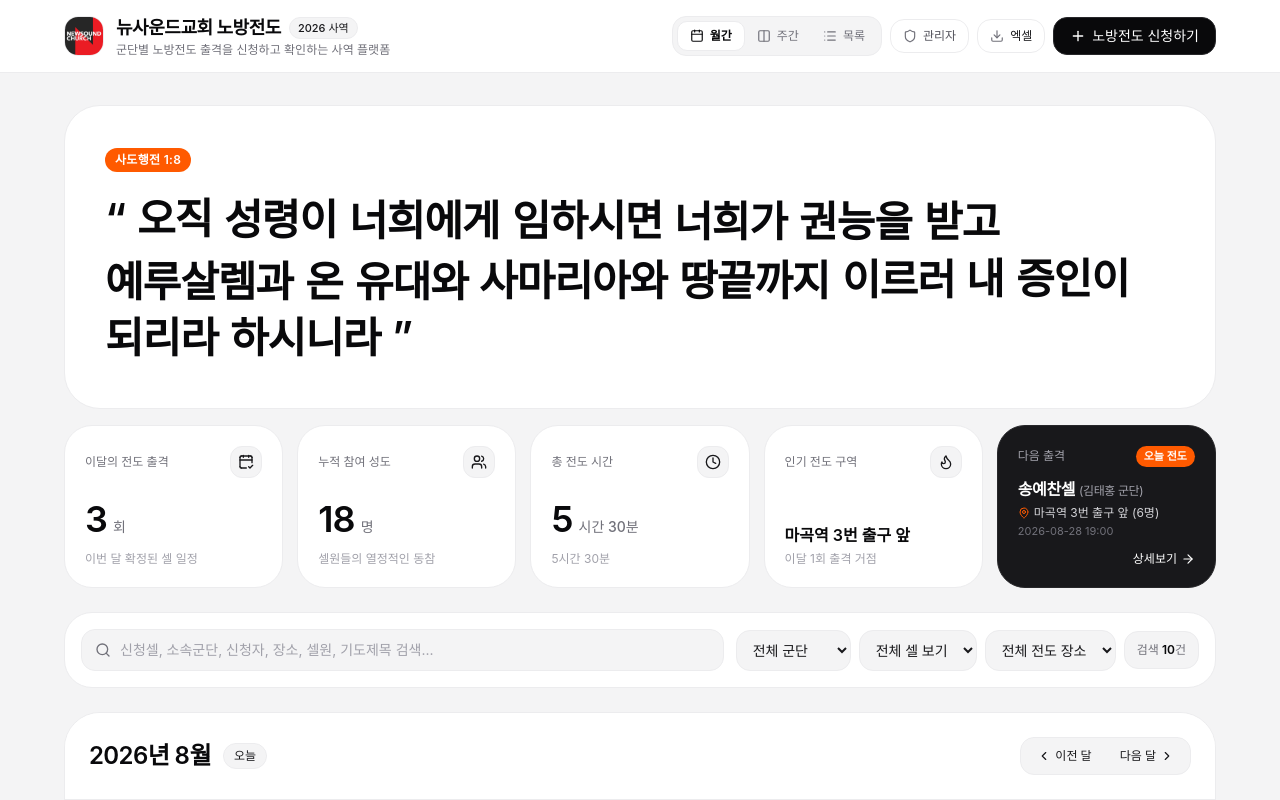
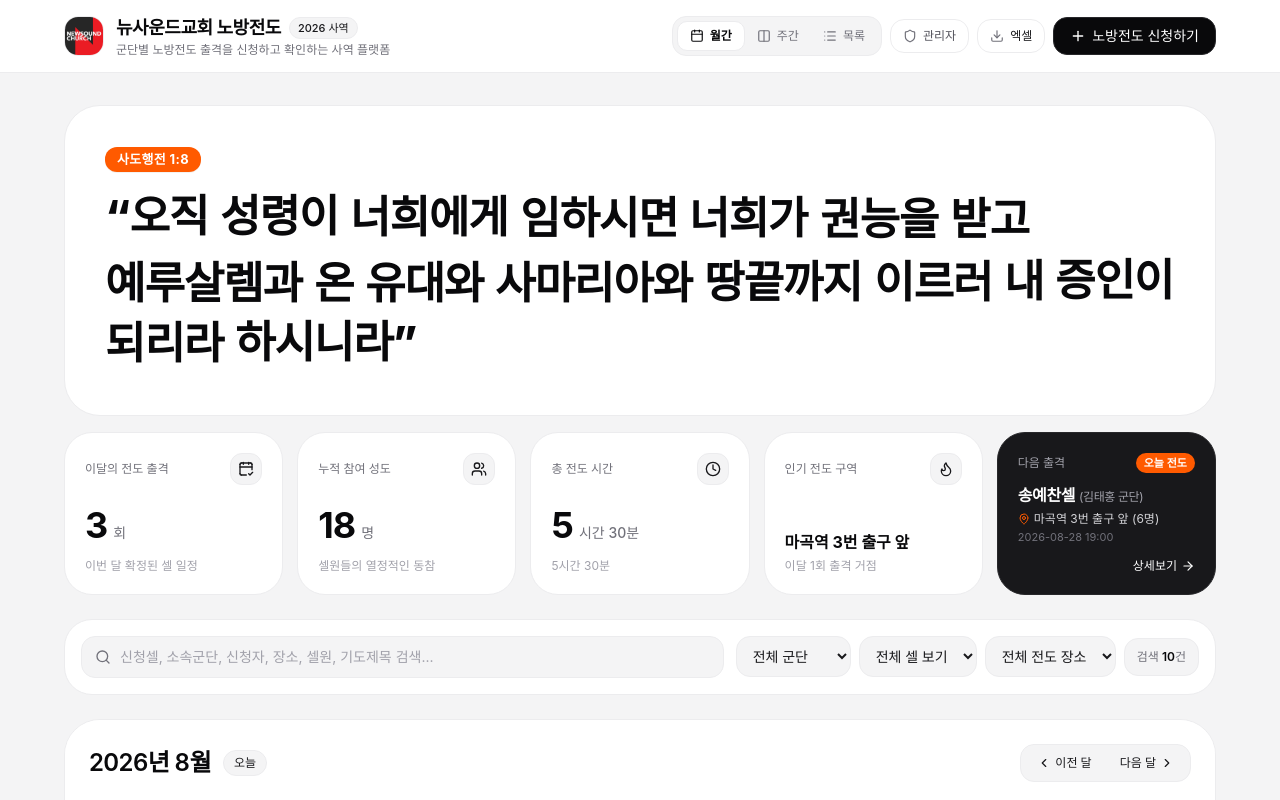
Before and after one commit to syc5032-code/newsound-evangelism, a React (Vite) app: page / in a window 1280 px wide. Shown: the top 800 px of the page. Built offline with nearby package versions, Linux system fonts and the light colour scheme; a web font is replaced by a local one.

Commit message:
fix: attach quotation marks to prevent orphan trailing quote and enhance typography weight and size

```diff
--- a/src/components/StatsBanner.tsx
+++ b/src/components/StatsBanner.tsx
@@ -81,32 +81,32 @@ export const StatsBanner: React.FC<StatsBannerProps> = ({
 
   const maxCorpsCount = Math.max(...Object.values(corpsStats).map((v) => v.count), 1);
 
-  // Scripture words for Gemini Academy style animated stagger
+  // Scripture words with opening/closing quotes attached to prevent orphan quote marks
   const scriptureWords = [
-    "“", "오직", "성령이", "너희에게", "임하시면", "너희가", "권능을", "받고",
+    "“오직", "성령이", "너희에게", "임하시면", "너희가", "권능을", "받고",
     "예루살렘과", "온", "유대와", "사마리아와", "땅끝까지", "이르러",
-    "내", "증인이", "되리라", "하시니라", "”"
+    "내", "증인이", "되리라", "하시니라”"
   ];
 
   return (
     <div className="space-y-4 mb-6">
 
-      {/* 🌟 Awesomic Minimal Hero Card with Animated Scripture (Gemini Academy Style) */}
-      <div className="bg-[#ffffff] rounded-[36px] border border-[#ececee] p-6 sm:p-10 transition-all">
+      {/* 🌟 Awesomic Hero Card with Punchy Bold Typography & Floating Stagger Motion */}
+      <div className="bg-[#ffffff] rounded-[32px] sm:rounded-[36px] border border-[#ececee] p-6 sm:p-10 transition-all">
 
         {/* Top Tag */}
-        <div className="mb-4 sm:mb-6">
-          <span className="inline-flex items-center px-2.5 py-1 rounded-[12px] bg-[#ff5a00] text-[#ffffff] text-xs font-semibold tracking-wide">
+        <div className="mb-4 sm:mb-5">
+          <span className="inline-flex items-center px-3 py-1 rounded-[12px] bg-[#ff5a00] text-[#ffffff] text-xs sm:text-[13px] font-bold tracking-wide shadow-2xs">
             사도행전 1:8
           </span>
         </div>
 
-        {/* Animated Headline (Wave / Stagger Float like Gemini Academy) */}
-        <h2 className="text-2xl sm:text-3xl md:text-4xl lg:text-[42px] font-semibold text-[#09090b] leading-[1.24] tracking-tight text-balance flex flex-wrap gap-x-2.5 sm:gap-x-3 gap-y-1.5 sm:gap-y-2">
+        {/* High-Impact Animated Headline */}
+        <h2 className="text-2xl sm:text-3xl md:text-4xl lg:text-[44px] font-extrabold text-[#09090b] leading-[1.32] sm:leading-[1.26] tracking-tight break-keep text-balance flex flex-wrap gap-x-2 sm:gap-x-3 gap-y-1 sm:gap-y-2">
           {scriptureWords.map((word, idx) => (
             <span
               key={`${word}-${idx}`}
-              className="hero-word-stagger hover:text-[#ff5a00] hover:scale-105 transition-transform inline-block cursor-default"
+              className="hero-word-stagger hover:text-[#ff5a00] hover:scale-105 transition-all inline-block cursor-default select-none"
               style={{
                 animationDelay: `${0.1 + idx * 0.045}s`,
               }}
@@ -137,7 +137,7 @@ export const StatsBanner: React.FC<StatsBannerProps> = ({
             </div>
           </div>
           <div className="mt-3 flex items-baseline gap-1.5">
-            <span className="text-3xl sm:text-4xl font-semibold text-[#09090b] tracking-tight">{totalEvents}</span>
+            <span className="text-3xl sm:text-4xl font-bold text-[#09090b] tracking-tight">{totalEvents}</span>
             <span className="text-sm font-medium text-[#71717a]">회</span>
           </div>
           <p className="text-xs text-[#a1a1aa] mt-1">이번 달 확정된 셀 일정</p>
@@ -152,7 +152,7 @@ export const StatsBanner: React.FC<StatsBannerProps> = ({
             </div>
           </div>
           <div className="mt-3 flex items-baseline gap-1.5">
-            <span className="text-3xl sm:text-4xl font-semibold text-[#09090b] tracking-tight">{totalParticipants}</span>
+            <span className="text-3xl sm:text-4xl font-bold text-[#09090b] tracking-tight">{totalParticipants}</span>
             <span className="text-sm font-medium text-[#71717a]">명</span>
           </div>
           <p className="text-xs text-[#a1a1aa] mt-1">셀원들의 열정적인 동참</p>
@@ -167,7 +167,7 @@ export const StatsBanner: React.FC<StatsBannerProps> = ({
             </div>
           </div>
           <div className="mt-3 flex items-baseline gap-1.5">
-            <span className="text-3xl sm:text-4xl font-semibold text-[#09090b] tracking-tight">
+            <span className="text-3xl sm:text-4xl font-bold text-[#09090b] tracking-tight">
               {Math.floor(totalMinutes / 60)}
             </span>
             <span className="text-sm font-medium text-[#71717a]">
@@ -188,7 +188,7 @@ export const StatsBanner: React.FC<StatsBannerProps> = ({
             </div>
           </div>
           <div className="mt-3">
-            <p className="text-base font-semibold text-[#09090b] truncate" title={topLocation}>
+            <p className="text-base font-bold text-[#09090b] truncate" title={topLocation}>
               {topLocation}
             </p>
             <p className="text-xs text-[#a1a1aa] mt-1">
@@ -210,7 +210,7 @@ export const StatsBanner: React.FC<StatsBannerProps> = ({
             </div>
             {nextUpcoming ? (
               <div className="mt-2.5">
-                <p className="text-base font-semibold text-[#ffffff] tracking-tight truncate">
+                <p className="text-base font-bold text-[#ffffff] tracking-tight truncate">
                   {nextUpcoming.cellName}
                   {nextUpcoming.corpsName && (
                     <span className="text-xs font-normal text-[#a1a1aa] ml-1">({nextUpcoming.corpsName})</span>
```
Also changed, not shown: 1 other file (tests, documents, lock files or other folders).
